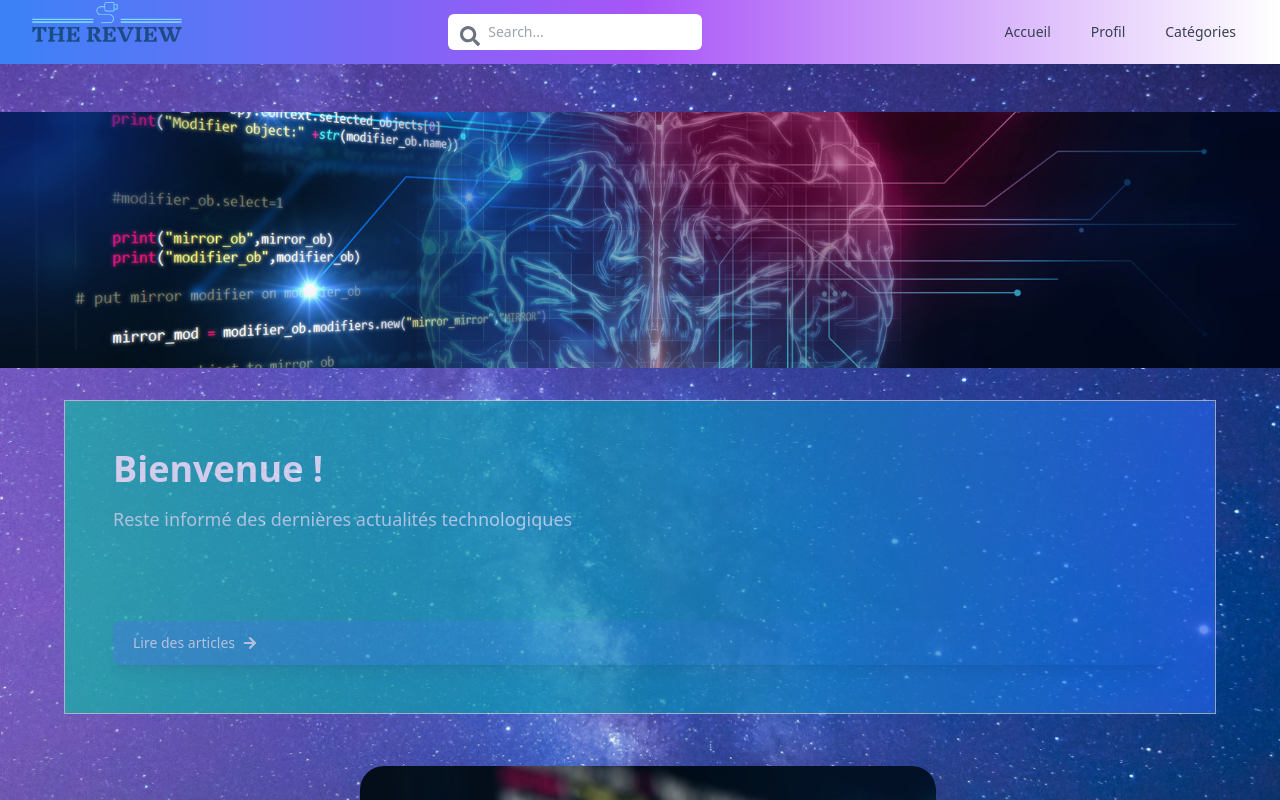
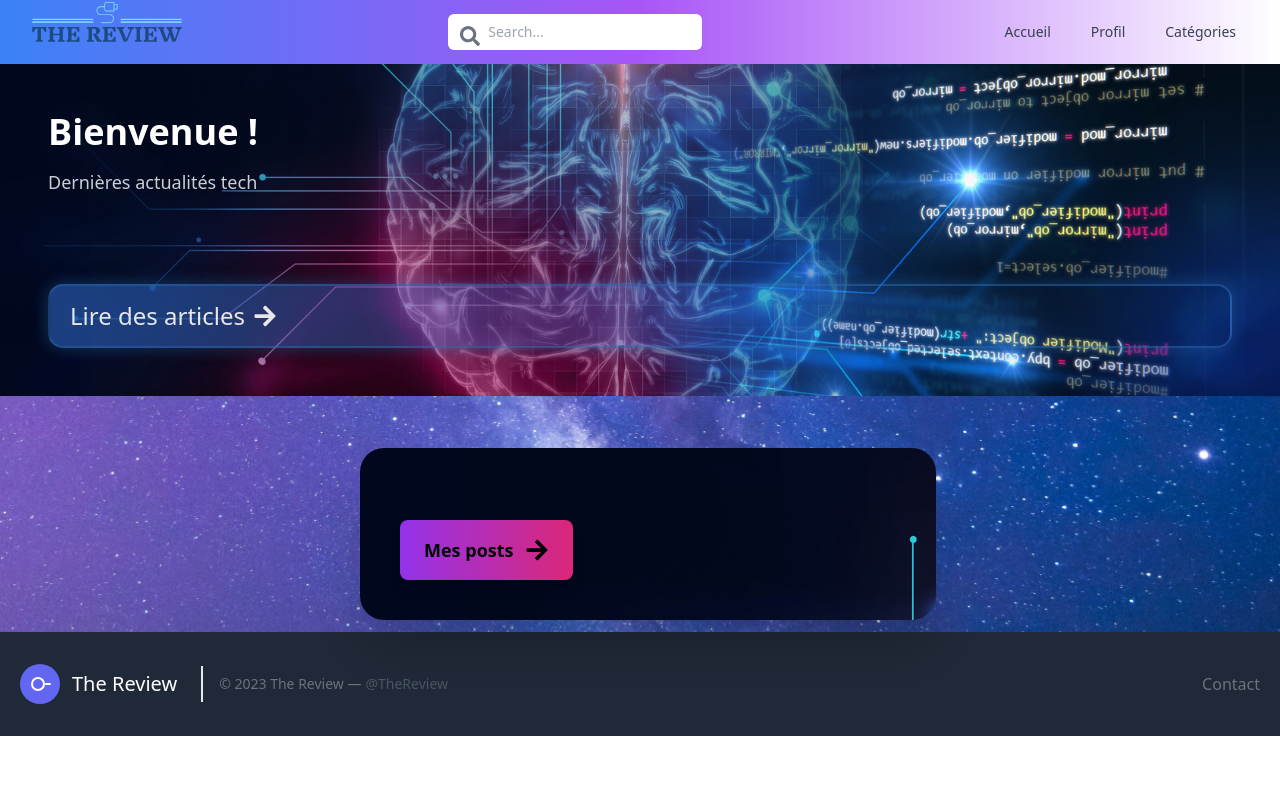
Before and after one commit to Marvindje/The-review-perso, a React (Vite) app in the folder frontend/: page / in a window 1280 px wide. Shown: the top 800 px of the page. Built offline with nearby package versions, Linux system fonts and the light colour scheme.

Commit message:
page contact et monprofil

```diff
--- a/frontend/src/App.css
+++ b/frontend/src/App.css
@@ -1,8 +1,3 @@
 @import 'tailwindcss/base';
 @import 'tailwindcss/components';
 @import 'tailwindcss/utilities';
-
-
-html {
-    scroll-behavior: smooth;
-  }
--- a/frontend/src/components/Footer.jsx
+++ b/frontend/src/components/Footer.jsx
@@ -12,7 +12,7 @@ const Footer = () => {
           <span className="ml-3 text-xl">The Review</span>
         </Link>
         <p className="text-sm text-gray-500 sm:ml-6 sm:pl-4 sm:border-l-2 sm:border-gray-200 sm:py-2 sm:mt-0 mt-4">© 2023 The Review —
-          <button onClick={() => window.open("https://twitter.com/TheReview", "_blank")} className="text-gray-600 ml-1">@TheReview</button>
+          <button onClick={() => window.open("https://www.wildcodeschool.com/fr-fr/")} className="text-gray-600 ml-1">@TheReview</button>
         </p>
         <span className="inline-flex sm:ml-auto sm:mt-0 mt-4 justify-center sm:justify-start">
           <button onClick={() => window.location.href='/contact'} className="text-gray-500 hover:text-white transition duration-500 ease-in-out transform hover:-translate-y-1 hover:scale-110">
--- a/frontend/src/pages/Contact.jsx
+++ b/frontend/src/pages/Contact.jsx
@@ -1,11 +1,14 @@
 import React from 'react';
 import { motion } from 'framer-motion';
+import contactImage from '../assets/Contact-technology-futuristic.jpeg';
+
 
 function Contact() {
   return (
     <div className="flex flex-col items-center justify-center min-h-screen bg-gradient-to-r from-blue-500 via-purple-500 to-transparent py-6">
      <motion.div
   className="w-full max-w-2xl mx-auto bg-white rounded-lg shadow-lg p-8 mt-8 flex flex-col items-start justify-center"
+  style={{ backgroundImage: `url(${contactImage})`, backgroundSize: 'cover', backgroundPosition: 'center' }}
   initial={{ scale: 0 }}
   animate={{ scale: 1 }}
   transition={{ duration: 0.5 }}
@@ -46,6 +49,7 @@ function Contact() {
       </motion.div>
       <motion.div
   className="w-full max-w-2xl mx-auto bg-white rounded-lg shadow-lg p-8 mt-8 flex flex-col items-start justify-center"
+  style={{ backgroundImage: `url(${contactImage})`, backgroundSize: 'cover', backgroundPosition: 'center' }}
   initial={{ scale: 0 }}
   animate={{ scale: 1 }}
   transition={{ duration: 0.5 }}
@@ -58,8 +62,8 @@ function Contact() {
         >
           À propos des créateurs
         </motion.h1>
-        <p className="text-lg text-gray-700 mb-6">
-          Nous sommes une équipe de passionnés de technologie qui aiment partager leurs connaissances et leurs découvertes. Nous croyons que la technologie a le pouvoir de changer le monde et nous voulons faire partie de ce changement.
+        <p className="text-2xl text-white bg-black bg-opacity-75 p-5 tracking-wider leading-relaxed mb-6">
+        Je suis un passionné de technologie, constamment à l'affût des nouveautés. Rester éveillé et à la page, c'est rester dans la tech. Je crois fermement que la technologie façonne notre avenir. Rejoignez-moi et ensemble, restons à la pointe de l'innovation !
 </p>
       </motion.div>
     </div>
--- a/frontend/src/pages/Homepage.jsx
+++ b/frontend/src/pages/Homepage.jsx
@@ -16,34 +16,45 @@ function HomePage() {
   return (
     <motion.div
         ref={scope}
-   className="min-h-screen bg-center bg-no-repeat bg-cover py-6 flex flex-col justify-center sm:py-12"
+        className="bg-center bg-no-repeat bg-cover flex flex-col justify-center w-full "
+
         style={{ backgroundImage: `url(${galaxyBackground})` }}
         initial={{ x: "-100vw" }}
         animate={{ x: 0 }}
         transition={{ duration: 1 }}
     >
-
-
-      <div className="bg-cover bg-center h-64" style={{ backgroundImage: `url(${heroImage})` }}></div>
-
         <motion.div
-    className="w-full max-w-6xl mx-auto bg-gradient-to-r from-teal-500 via-cyan-600 to-blue-600 border border-gray-300 p-12 mt-8 flex flex-col items-start justify-center transition-all duration-500 ease-in-out hover:shadow-2xl hover:border-transparent opacity-70"
+            className="w-full max-w-full mx-auto p-12 flex flex-col items-start justify-end transition-all duration-500 ease-in-out hover:shadow-2xl hover:border-transparent" // Removed mt-8
+            style={{ backgroundImage: `url(${heroImage})`, backgroundSize: 'cover', backgroundPosition: 'center' }}
             initial={{ scale: 0 }}
             animate={{ scale: 1 }}
             transition={{ duration: 0.5 }}
+            whileHover={{
+                boxShadow: "0 0 20px 5px rgba(255, 255, 255, 0.6)",
+            }}
         >
             <h1 className="font-bold text-4xl text-white mb-4">Bienvenue !</h1>
-    <p className="text-lg text-white mb-6 opacity-80">Reste informé des dernières actualités technologiques</p>
+            <p className="text-lg text-white mb-6 opacity-80">Dernières actualités tech</p>
             <a
                 href="/blog"
-  className="self-stretch mt-16 px-5 py-3 shadow-lg rounded-lg text-sm font-medium text-white bg-gradient-to-r from-blue-500-opacity-50 to-indigo-500-opacity-150 transform transition-transform duration-500 ease-in-out hover:shadow-2xl active:scale-90 flex items-center animate-pulse"
-  whileHover={{ scale: 1.05, rotate: [0, 5, -5, 5, -5, 0] }}
+                className="self-stretch mt-16 px-5 py-3 shadow-lg rounded-lg text-white bg-gradient-to-r from-blue-500-opacity-50 to-indigo-500-opacity-150 transform transition-transform duration-500 ease-in-out hover:shadow-2xl active:scale-90 flex items-center opacity-90"
+                style={{
+                    fontSize: '1.5rem',
+                    borderRadius: '15px',
+                    border: '2px solid rgba(43, 108, 176, 0.6)',
+                    boxShadow: '0 0 15px 2px rgba(43, 108, 176, 0.4)',
+                    transition: 'all 0.5s ease'
+                }}
+                whileHover={{
+                    scale: 1.05,
+                    rotate: [0, 5, -5, 5, -5, 0],
+                    boxShadow: "0 0 20px 5px rgba(43, 108, 176, 0.8)",
+                    border: '2px solid rgba(43, 108, 176, 1)'
+                }}
             >
                 Lire des articles <FaArrowRight className="ml-2" />
             </a>
-
         </motion.div>
-
 
 
 
@@ -69,9 +80,10 @@ function HomePage() {
             >
           <Link
     to="/mes-posts"
-    className="inline-block px-5 py-3 shadow-lg rounded-lg text-sm font-bold text-white bg-gradient-to-r from-purple-500 to-pink-500 hover:from-pink-500 hover:to-purple-500 transform hover:scale-110 hover:-rotate-3 transition-all duration-500 ease-in-out flex items-center"
+    className="inline-flex items-center px-6 py-4 shadow-lg rounded-lg font-semibold text-lg bg-gradient-to-r from-purple-600 to-pink-600 hover:from-pink-600 hover:to-purple-600 transform transition-transform duration-300 ease-in-out hover:scale-105 hover:-rotate-2"
 >
-    Mes posts <FaArrowRight className="ml-2" />
+    Mes posts
+    <FaArrowRight className="ml-3 text-2xl" />
 </Link>
             </motion.div>
           </div>
--- a/frontend/src/pages/MonProfil.jsx
+++ b/frontend/src/pages/MonProfil.jsx
@@ -1,8 +1,37 @@
-import React from 'react';
+import React, { useState } from 'react';
 import { motion } from 'framer-motion';
-import { FaUser, FaEnvelope, FaLock } from 'react-icons/fa';
+import { FaMapMarkerAlt, FaBriefcase, FaUniversity } from 'react-icons/fa';
 
 function MonProfil() {
+  const [formData, setFormData] = useState({
+    name: '',
+    email: '',
+    password: '',
+    photo: null,
+  });
+  const [profilePhoto, setProfilePhoto] = useState(null);
+  const [logoVisible, setLogoVisible] = useState(false);
+
+  const handleInputChange = (event) => {
+    const { name, value, type } = event.target;
+    if (type === 'file') {
+      const file = event.target.files[0];
+      const imageURL = URL.createObjectURL(file);
+      setProfilePhoto(imageURL);
+      setFormData((prevData) => ({ ...prevData, [name]: file }));
+    } else {
+      setFormData((prevData) => ({ ...prevData, [name]: value }));
+    }
+  };
+
+  const handleSubmit = (event) => {
+    event.preventDefault();
+    // TODO: Handle form submission, validation, and API calls
+
+    // Set logoVisible to true after successful submission
+    setLogoVisible(true);
+  };
+
   return (
     <div className="flex flex-col items-center justify-center min-h-screen bg-gradient-to-r from-blue-500 via-purple-500 to-transparent py-6">
       <motion.div
@@ -19,36 +48,37 @@ function MonProfil() {
         >
           Mon Profil
         </motion.h1>
-        <form className="w-full">
-          <div className="mb-4 flex items-center">
-            <FaUser className="mr-2" />
-            <label className="block text-gray-700 text-sm font-bold mb-2" htmlFor="name">
-              Nom
-            </label>
-            <input className="shadow appearance-none border rounded w-full py-2 px-3 text-gray-700 leading-tight focus:outline-none focus:shadow-outline ml-2" id="name" type="text" placeholder="Votre nom" />
-          </div>
-          <div className="mb-4 flex items-center">
-            <FaEnvelope className="mr-2" />
-            <label className="block text-gray-700 text-sm font-bold mb-2" htmlFor="email">
-              Email
-            </label>
-            <input className="shadow appearance-none border rounded w-full py-2 px-3 text-gray-700 leading-tight focus:outline-none focus:shadow-outline ml-2" id="email" type="email" placeholder="Votre email" />
-          </div>
-          <div className="mb-4 flex items-center">
-            <FaLock className="mr-2" />
-            <label className="block text-gray-700 text-sm font-bold mb-2" htmlFor="password">
-              Mot de passe
-            </label>
-            <input className="shadow appearance-none border rounded w-full py-2 px-3 text-gray-700 leading-tight focus:outline-none focus:shadow-outline ml-2" id="password" type="password" placeholder="Votre mot de passe" />
-          </div>
+        <form className="w-full" onSubmit={handleSubmit}>
+          {/* ... (other input fields) */}
+          {/* Photo */}
           <div className="mb-4">
             <label className="block text-gray-700 text-sm font-bold mb-2" htmlFor="photo">
               Photo de profil
             </label>
-            <input className="shadow appearance-none border rounded w-full py-2 px-3 text-gray-700 leading-tight focus:outline-none focus:shadow-outline" id="photo" type="file" />
+            <input
+              className="shadow appearance-none border rounded w-full py-2 px-3 text-gray-700 leading-tight focus:outline-none focus:shadow-outline"
+              id="photo"
+              type="file"
+              name="photo"
+              onChange={handleInputChange}
+            />
           </div>
+          {logoVisible && (
+            <motion.div
+              className="flex items-center justify-center w-full h-20 bg-gray-200 fixed top-0 left-0 z-50"
+              initial={{ opacity: 0, y: -20 }}
+              animate={{ opacity: 1, y: 0 }}
+              transition={{ duration: 0.5 }}
+            >
+              <img src={profilePhoto} alt="Profile Logo" className="w-10 h-10 mr-2" />
+              <span className="text-gray-700 font-semibold">Votre logo ici</span>
+            </motion.div>
+          )}
           <div className="flex items-center justify-between">
-            <button className="bg-blue-500 hover:bg-blue-700 text-white font-bold py-2 px-4 rounded focus:outline-none focus:shadow-outline" type="button">
+            <button
+              className="bg-blue-500 hover:bg-blue-700 text-white font-bold py-2 px-4 rounded focus:outline-none focus:shadow-outline"
+              type="submit"
+            >
               Enregistrer
             </button>
           </div>
```
Also changed, not shown: frontend/src/assets/Contact-technology-futuristic.jpeg (added), frontend/src/assets/IA-intelligence-artificielle.jpeg, frontend/src/components/NavBar.jsx (line endings or trailing spaces). Lines whose indentation alone changed are shown as unchanged.
